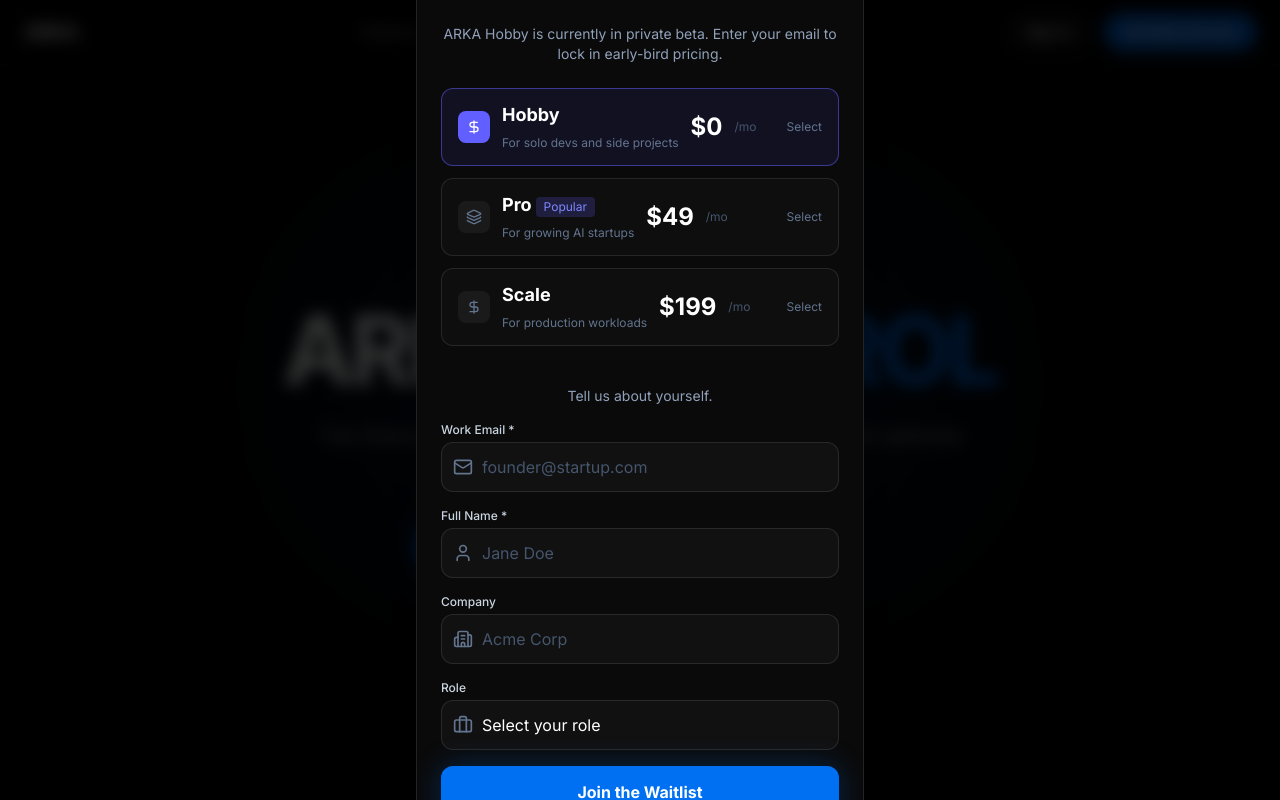
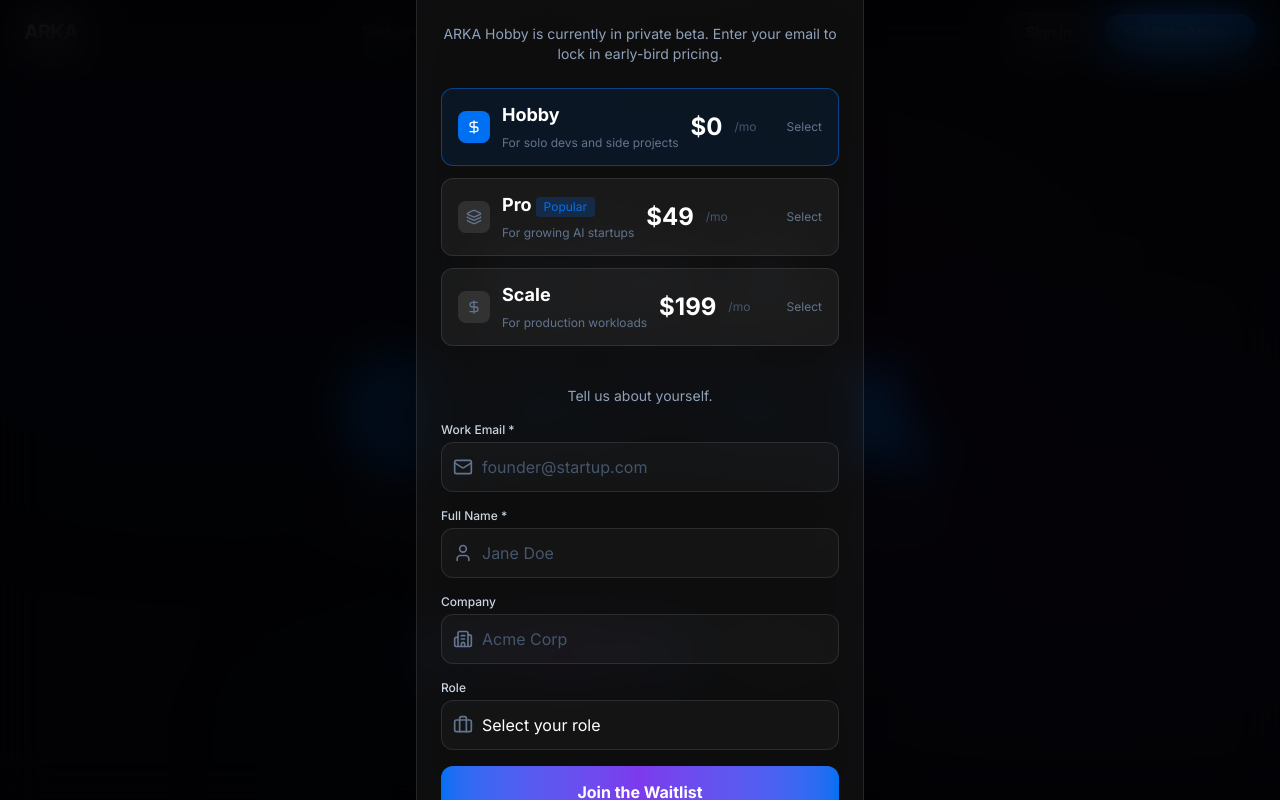
Before and after one commit to aryasengupta499-ai/arka-v1, a Next.js app: page / in a window 1280 px wide. Both pictures are taken after a click on the button "Enter Control Center". Shown: the top 800 px of the page. Built offline with nearby package versions, Linux system fonts and the light colour scheme.

Commit message:
Redesign Hero section with glassmorphism and neon glow theme

```diff
--- a/src/app/globals.css
+++ b/src/app/globals.css
@@ -1,10 +1,15 @@
 @import "tailwindcss";
 
 :root {
-  --background: #0a0a0a;
-  --foreground: #ededed;
-  --brand-black: #030303;
+  --background: #0a0a14;
+  --foreground: #f8fafc;
+  --brand-black: #0a0a14;
   --brand-blue: #0070f3;
+  --brand-purple: #7c3aed;
+  --brand-neon-blue: #22d3ee;
+  --glass-bg: rgba(255, 255, 255, 0.03);
+  --glass-border: rgba(255, 255, 255, 0.1);
+  --glass-hover-border: rgba(59, 130, 246, 0.5);
 }
 
 @theme inline {
@@ -12,6 +17,11 @@
   --color-foreground: var(--foreground);
   --color-brand-black: var(--brand-black);
   --color-brand-blue: var(--brand-blue);
+  --color-brand-purple: var(--brand-purple);
+  --color-brand-neon-blue: var(--brand-neon-blue);
+  --color-glass-bg: var(--glass-bg);
+  --color-glass-border: var(--glass-border);
+  --color-glass-hover-border: var(--glass-hover-border);
   --font-sans: var(--font-inter);
   --font-mono: var(--font-inter);
 }
@@ -19,5 +29,85 @@
 body {
   background: var(--background);
   color: var(--foreground);
-  font-family: var(--font-sans), Arial, Helvetica, sans-serif;
+  font-family: var(--font-sans), system-ui, -apple-system, sans-serif;
 }
+
+/* Ambient Glow Animations */
+@keyframes ambient-pulse {
+  0%, 100% {
+    transform: translate(0, 0) scale(1);
+    opacity: 0.6;
+  }
+  50% {
+    transform: translate(20px, -20px) scale(1.1);
+    opacity: 0.8;
+  }
+}
+
+@keyframes ambient-drift {
+  0%, 100% {
+    transform: translate(0, 0) rotate(0deg);
+  }
+  50% {
+    transform: translate(30px, 30px) rotate(5deg);
+  }
+}
+
+/* Glassmorphism Utilities */
+.glass-panel {
+  background: var(--glass-bg);
+  backdrop-filter: blur(16px);
+  -webkit-backdrop-filter: blur(16px);
+  border: 1px solid var(--glass-border);
+}
+
+.glass-panel-hover {
+  transition: all 0.3s cubic-bezier(0.4, 0, 0.2, 1);
+}
+
+.glass-panel-hover:hover {
+  border-color: var(--glass-hover-border);
+  transform: translateY(-4px);
+  box-shadow: 0 20px 40px -10px rgba(0, 0, 0, 0.5);
+}
+
+/* Neon Glow Text */
+.text-neon-glow {
+  text-shadow: 0 0 20px rgba(59, 130, 246, 0.4);
+}
+
+/* Gradient Border */
+.gradient-border {
+  position: relative;
+  border-radius: 1rem;
+}
+
+.gradient-border::before {
+  content: "";
+  position: absolute;
+  inset: 0;
+  padding: 1px;
+  border-radius: inherit;
+  background: linear-gradient(135deg, #3b82f6, #8b5cf6, #ec4899);
+  -webkit-mask:
+    linear-gradient(#fff 0 0) content-box,
+    linear-gradient(#fff 0 0);
+  -webkit-mask-composite: destination-out;
+  mask-composite: exclude;
+  pointer-events: none;
+}
+
+/* Scrollbar */
+::-webkit-scrollbar {
+  width: 6px;
+}
+::-webkit-scrollbar-track {
+  background: #0a0a14;
+}
+::-webkit-scrollbar-thumb {
+  background: #1e293b;
+  border-radius: 3px;
+}
+::-webkit-scrollbar-thumb:hover {
+  background: #334155;
+}
--- a/src/components/Hero.tsx
+++ b/src/components/Hero.tsx
@@ -2,7 +2,7 @@
 
 import { useState } from "react";
 import { motion, AnimatePresence } from "framer-motion";
-import { X, Check, Loader2, Mail, User, Building2, Briefcase, DollarSign, Zap, Layers } from "lucide-react";
+import { X, Check, Loader2, Mail, User, Building2, Briefcase, DollarSign, Zap, Layers, ArrowRight } from "lucide-react";
 import { useModal } from "@/lib/modal-context";
 
 interface FormData {
@@ -108,63 +108,77 @@ export default function Hero() {
   return (
     <>
       {/* HERO SECTION */}
-      <section className="relative flex flex-col items-center justify-center overflow-hidden w-full min-h-[85vh]">
-        <div className="absolute top-1/4 w-[600px] h-[300px] bg-brand-blue/20 blur-[120px] rounded-full pointer-events-none" />
+      <section className="relative flex flex-col items-center justify-center overflow-hidden w-full min-h-[90vh] px-6">
 
-        <div className="relative z-10 text-center px-6">
+        {/* Ambient Background Glows */}
+        <div className="absolute top-[-10%] left-[-10%] w-[60%] h-[60%] rounded-full bg-blue-600/10 blur-[120px] animate-[ambient-pulse_8s_ease-in-out_infinite]" />
+        <div className="absolute top-[40%] right-[-10%] w-[50%] h-[50%] rounded-full bg-purple-600/10 blur-[140px] animate-[ambient-drift_10s_ease-in-out_infinite] delay-[2s]" />
+        <div className="absolute bottom-[-20%] left-[20%] w-[40%] h-[40%] rounded-full bg-cyan-600/5 blur-[100px] animate-[ambient-pulse_12s_ease-in-out_infinite] delay-[4s]" />
+        <div className="absolute top-[10%] left-[50%] -translate-x-50% w-[30%] h-[30%] rounded-full bg-pink-600/5 blur-[80px] animate-[ambient-drift_8s_ease-in-out_infinite] delay-[1s]" />
+
+        <div className="relative z-10 text-center px-6 max-w-4xl">
+
+          {/* Badge */}
           <motion.div
             initial={{ opacity: 0, y: 20 }}
             animate={{ opacity: 1, y: 0 }}
             transition={{ duration: 0.6 }}
-            className="inline-flex items-center gap-2 px-4 py-1.5 rounded-full border border-white/10 bg-white/[0.02] mb-8"
+            className="inline-flex items-center gap-2 px-4 py-1.5 rounded-full bg-white/5 border border-white/10 backdrop-blur-sm mb-8"
           >
             <span className="relative flex h-2 w-2">
-              <span className="animate-ping absolute inline-flex h-full w-full rounded-full bg-emerald-400 opacity-75"></span>
-              <span className="relative inline-flex rounded-full h-2 w-2 bg-emerald-500"></span>
+              <span className="animate-ping absolute inline-flex h-full w-full rounded-full bg-brand-blue/50 opacity-75"></span>
+              <span className="relative inline-flex rounded-full h-2 w-2 bg-brand-blue"></span>
             </span>
-            ARKA Engine v2.0 is Live
+            <span className="text-xs font-semibold text-brand-blue uppercase tracking-widest">
+              Private Beta — Limited Spots
+            </span>
           </motion.div>
 
+          {/* Headline */}
           <motion.h1
-            initial={{ opacity: 0, y: 20 }}
+            initial={{ opacity: 0, y: 30 }}
             animate={{ opacity: 1, y: 0 }}
-            transition={{ duration: 0.6, delay: 0.1 }}
-            className="text-6xl md:text-8xl font-bold tracking-tighter text-white"
+            transition={{ duration: 0.7, delay: 0.1 }}
+            className="text-7xl md:text-9xl font-bold tracking-tighter mb-6 text-transparent bg-clip-text bg-gradient-to-br from-white via-white/80 to-slate-300 text-neon-glow"
           >
             ARKA <span className="text-brand-blue">CONTROL</span>
           </motion.h1>
 
+          {/* Subheadline */}
           <motion.p
-            initial={{ opacity: 0, y: 20 }}
+            initial={{ opacity: 0, y: 30 }}
             animate={{ opacity: 1, y: 0 }}
-            transition={{ duration: 0.6, delay: 0.2 }}
-            className="mt-6 text-zinc-400 text-lg md:text-xl max-w-2xl mx-auto"
+            transition={{ duration: 0.7, delay: 0.2 }}
+            className="mt-6 text-slate-400 text-lg md:text-xl max-w-2xl mx-auto font-light leading-relaxed"
           >
-            The financial infrastructure for Generative AI. Intercept and optimize costs with precision.
+            The financial infrastructure for Generative AI. Intercept, route, and optimize your infrastructure costs in real-time.
           </motion.p>
 
+          {/* CTA Buttons */}
           <motion.div
-            initial={{ opacity: 0, y: 20 }}
+            initial={{ opacity: 0, y: 30 }}
             animate={{ opacity: 1, y: 0 }}
-            transition={{ duration: 0.6, delay: 0.3 }}
-            className="mt-10 flex gap-4 justify-center"
+            transition={{ duration: 0.7, delay: 0.3 }}
+            className="mt-12 flex flex-col sm:flex-row gap-4 justify-center items-center"
           >
             <button
               onClick={openModal}
-              className="bg-brand-blue hover:bg-blue-600 text-white px-10 py-4 rounded-full font-bold transition-all shadow-[0_0_40px_rgba(0,112,243,0.3)] flex items-center gap-2"
+              className="group relative px-10 py-4 bg-gradient-to-r from-brand-blue via-brand-purple to-brand-blue text-white font-bold rounded-full transition-all overflow-hidden hover:scale-105 hover:shadow-[0_0_30px_rgba(0,112,243,0.4)]"
             >
-              Enter Control Center
-              <svg className="w-5 h-5" fill="none" stroke="currentColor" viewBox="0 0 24 24">
-                <path strokeLinecap="round" strokeLinejoin="round" strokeWidth={2} d="M13 7l5 5m0 0l-5 5m5-5H6" />
-              </svg>
+              <div className="absolute inset-0 w-full h-full bg-gradient-to-r from-transparent via-white/20 to-transparent -translate-x-full group-hover:translate-x-full transition-transform duration-700" />
+              <span className="relative z-10 flex items-center gap-2">
+                Enter Control Center
+                <ArrowRight className="w-4 h-4" />
+              </span>
             </button>
+
             <a
-              href="https://github.com/arka-control"
+              href="https://github.com/arya-ai/arka-v1"
               target="_blank"
               rel="noopener noreferrer"
-              className="border border-white/10 hover:bg-white/5 text-white px-10 py-4 rounded-full font-bold transition-all flex items-center gap-2"
+              className="px-10 py-4 rounded-full font-bold transition-all border border-white/10 bg-white/5 text-white hover:bg-white/10 hover:border-white/20 backdrop-blur-sm"
             >
-              <svg className="w-5 h-5" fill="currentColor" viewBox="0 0 24 24">
+              <svg className="w-4 h-4 mr-2" fill="currentColor" viewBox="0 0 24 24">
                 <path d="M12 0C5.374 0 0 5.373 0 12c0 5.302 3.438 9.8 8.207 11.387.599.111.793-.261.793-.577v-2.234c-3.338.726-4.033-1.416-4.033-1.416-.546-1.387-1.333-1.756-1.333-1.756-1.089-.745.083-.729.083-.729 1.205.084 1.839 1.237 1.839 1.237 1.07 1.834 2.807 1.304 3.492.997.107-.775.418-1.305.762-1.604-2.665-.305-5.467-1.334-5.467-5.931 0-1.311.469-2.381 1.236-3.221-.124-.303-.535-1.524.117-3.176 0 0 1.008-.322 3.301 1.23A11.509 11.509 0 0112 5.803c1.02.005 2.047.138 3.006.404 2.291-1.552 3.297-1.23 3.297-1.23.653 1.653.242 2.874.118 3.176.77.84 1.235 1.911 1.235 3.221 0 4.609-2.807 5.624-5.479 5.921.43.372.823 1.102.823 2.222v3.293c0 .319.192.694.801.576C20.566 21.797 24 17.3 24 12c0-6.627-5.373-12-12-12z" />
               </svg>
               GitHub
@@ -180,28 +194,28 @@ export default function Hero() {
             initial={{ opacity: 0 }}
             animate={{ opacity: 1 }}
             exit={{ opacity: 0 }}
-            className="fixed inset-0 z-50 flex items-center justify-center p-4 bg-black/80 backdrop-blur-sm"
+            className="fixed inset-0 z-50 flex items-center justify-center p-4 bg-black/80 backdrop-blur-xl"
             onClick={closeModal}
             role="dialog"
             aria-modal="true"
             aria-labelledby="modal-title"
           >
             <motion.div
-              initial={{ opacity: 0, scale: 0.95, y: 20 }}
+              initial={{ opacity: 0, scale: 0.95, y: 30 }}
               animate={{ opacity: 1, scale: 1, y: 0 }}
-              exit={{ opacity: 0, scale: 0.95, y: 20 }}
+              exit={{ opacity: 0, scale: 0.95, y: 30 }}
               transition={{ type: "spring", damping: 25, stiffness: 300 }}
-              className="w-full max-w-md bg-[#0a0a0a] border border-white/10 rounded-3xl overflow-hidden shadow-2xl"
+              className="w-full max-w-md bg-white/[0.05] border border-white/10 rounded-3xl overflow-hidden shadow-2xl backdrop-blur-xl"
               onClick={(e) => e.stopPropagation()}
             >
               {/* Header */}
-              <div className="flex items-center justify-between p-6 border-b border-white/10">
+              <div className="flex items-center justify-between p-6 border-b border-white/10 bg-white/5">
                 <h2 id="modal-title" className="text-2xl font-bold text-white">
                   Secure your spot.
                 </h2>
                 <button
                   onClick={closeModal}
-                  className="w-8 h-8 rounded-lg bg-white/5 hover:bg-white/10 flex items-center justify-center text-slate-500 hover:text-white transition-colors"
+                  className="w-8 h-8 rounded-lg bg-white/5 hover:bg-white/10 flex items-center justify-center text-slate-400 hover:text-white transition-colors"
                   aria-label="Close modal"
                 >
                   <X className="w-5 h-5" />
@@ -229,20 +243,20 @@ export default function Hero() {
                         <button
                           key={tier.id}
                           onClick={() => selectTier(tier.id)}
-                          className={`w-full flex items-center justify-between px-4 py-3 rounded-xl border transition-all ${
+                          className={`w-full flex items-center justify-between px-4 py-3 rounded-xl border transition-all duration-300 ${
                             selectedTier === tier.id
-                              ? "bg-indigo-500/10 border-indigo-500/50 text-indigo-300"
-                              : "bg-white/[0.02] border-white/10 text-slate-400 hover:bg-white/[0.05] hover:border-white/20"
+                              ? "bg-brand-blue/10 border-brand-blue/50 text-white"
+                              : "bg-white/5 border-white/10 text-slate-400 hover:bg-white/10 hover:border-white/20"
                           }`}
                         >
                           <div className="flex items-center gap-3">
-                            <div className={`w-8 h-8 rounded-lg flex items-center justify-center ${selectedTier === tier.id ? "bg-indigo-500 text-white" : "bg-white/[0.05] text-slate-500"}`}>
+                            <div className={`w-8 h-8 rounded-lg flex items-center justify-center ${selectedTier === tier.id ? "bg-brand-blue text-white" : "bg-white/10 text-slate-500"}`}>
                               {tier.popular ? <Layers className="w-4 h-4" /> : <DollarSign className="w-4 h-4" />}
                             </div>
                             <div>
                               <div className="flex items-baseline gap-1">
                                 <span className="text-lg font-bold text-white">{tier.name}</span>
-                                {tier.popular && <span className="text-xs bg-indigo-500/20 text-indigo-400 px-2 py-0.5 rounded">Popular</span>}
+                                {tier.popular && <span className="text-xs bg-brand-blue/20 text-brand-blue px-2 py-0.5 rounded">Popular</span>}
                               </div>
                               <span className="text-slate-500 text-xs">{tier.description}</span>
                             </div>
@@ -283,7 +297,7 @@ export default function Hero() {
                                 placeholder="founder@startup.com"
                                 className={`w-full pl-10 pr-4 py-3 rounded-xl bg-white/[0.03] border ${
                                   errors.email ? "border-red-500/50" : "border-white/10"
-                                } text-white placeholder-slate-600 focus:outline-none focus:border-brand-blue focus:ring-1 focus:ring-brand-blue transition-all`}
+                                } text-white placeholder-slate-600 focus:outline-none focus:border-brand-blue focus:ring-1 focus:ring-brand-blue/50 transition-all`}
                                 disabled={isSubmitting}
                                 autoComplete="email"
                                 required
@@ -309,7 +323,7 @@ export default function Hero() {
                                 placeholder="Jane Doe"
                                 className={`w-full pl-10 pr-4 py-3 rounded-xl bg-white/[0.03] border ${
                                   errors.name ? "border-red-500/50" : "border-white/10"
-                                } text-white placeholder-slate-600 focus:outline-none focus:border-brand-blue focus:ring-1 focus:ring-brand-blue transition-all`}
+                                } text-white placeholder-slate-600 focus:outline-none focus:border-brand-blue focus:ring-1 focus:ring-brand-blue/50 transition-all`}
                                 disabled={isSubmitting}
                                 autoComplete="name"
                                 required
@@ -333,7 +347,7 @@ export default function Hero() {
                                 value={formData.company}
                                 onChange={(e) => handleInputChange("company", e.target.value)}
                                 placeholder="Acme Corp"
-                                className="w-full pl-10 pr-4 py-3 rounded-xl bg-white/[0.03] border border-white/10 text-white placeholder-slate-600 focus:outline-none focus:border-brand-blue focus:ring-1 focus:ring-brand-blue transition-all"
+                                className="w-full pl-10 pr-4 py-3 rounded-xl bg-white/[0.03] border border-white/10 text-white placeholder-slate-600 focus:outline-none focus:border-brand-blue focus:ring-1 focus:ring-brand-blue/50 transition-all"
                                 disabled={isSubmitting}
                                 autoComplete="organization"
                               />
@@ -351,7 +365,7 @@ export default function Hero() {
                                 id="role"
                                 value={formData.role}
                                 onChange={(e) => handleInputChange("role", e.target.value)}
-                                className="w-full pl-10 pr-4 py-3 rounded-xl bg-white/[0.03] border border-white/10 text-white focus:outline-none focus:border-brand-blue focus:ring-1 focus:ring-brand-blue transition-all appearance-none"
+                                className="w-full pl-10 pr-4 py-3 rounded-xl bg-white/[0.03] border border-white/10 text-white focus:outline-none focus:border-brand-blue focus:ring-1 focus:ring-brand-blue/50 transition-all appearance-none"
                                 disabled={isSubmitting}
                               >
                                 <option value="">Select your role</option>
@@ -369,7 +383,7 @@ export default function Hero() {
                           <button
                             type="submit"
                             disabled={isSubmitting}
-                            className="w-full mt-2 py-3.5 rounded-xl bg-brand-blue hover:bg-blue-600 disabled:opacity-50 disabled:cursor-not-allowed text-white font-bold transition-all flex items-center justify-center gap-2 shadow-[0_0_30px_rgba(0,112,243,0.3)]"
+                            className="w-full mt-2 py-3.5 rounded-xl bg-gradient-to-r from-brand-blue via-brand-purple to-brand-blue text-white font-bold transition-all hover:shadow-[0_0_20px_rgba(0,112,243,0.4)] flex items-center justify-center gap-2 disabled:opacity-50"
                           >
                             {isSubmitting ? (
                               <>
@@ -409,7 +423,7 @@ export default function Hero() {
                     </p>
                     <button
                       onClick={() => { closeModal(); resetForm(); }}
-                      className="w-full py-3 rounded-xl bg-white/[0.05] hover:bg-white/10 text-white font-medium transition-colors"
+                      className="w-full py-3 rounded-xl bg-white/5 hover:bg-white/10 text-white font-medium transition-colors border border-white/10"
                     >
                       Close
                     </button>
@@ -433,7 +447,7 @@ export default function Hero() {
                     </p>
                     <button
                       onClick={() => { setStep("form"); resetForm(); }}
-                      className="w-full py-3 rounded-xl bg-brand-blue hover:bg-blue-600 text-white font-medium transition-colors"
+                      className="w-full py-3 rounded-xl bg-gradient-to-r from-brand-blue via-brand-purple to-brand-blue text-white font-medium transition-colors"
                     >
                       Try Again
                     </button>
```
